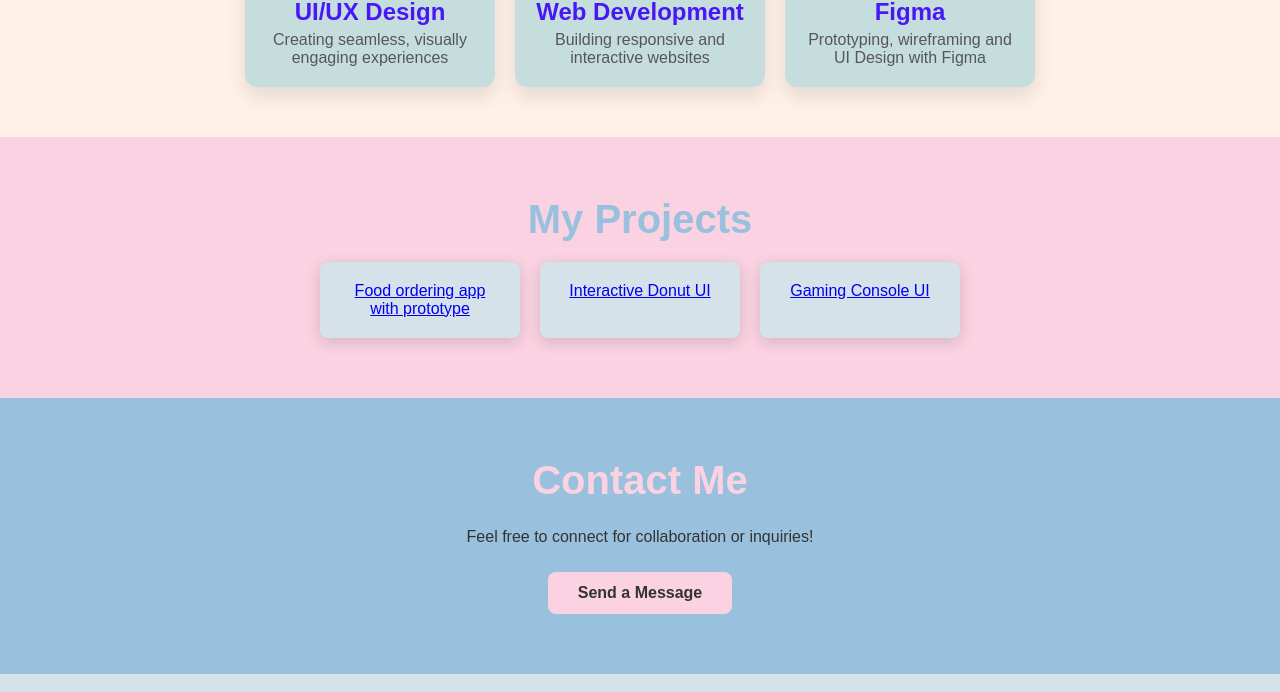
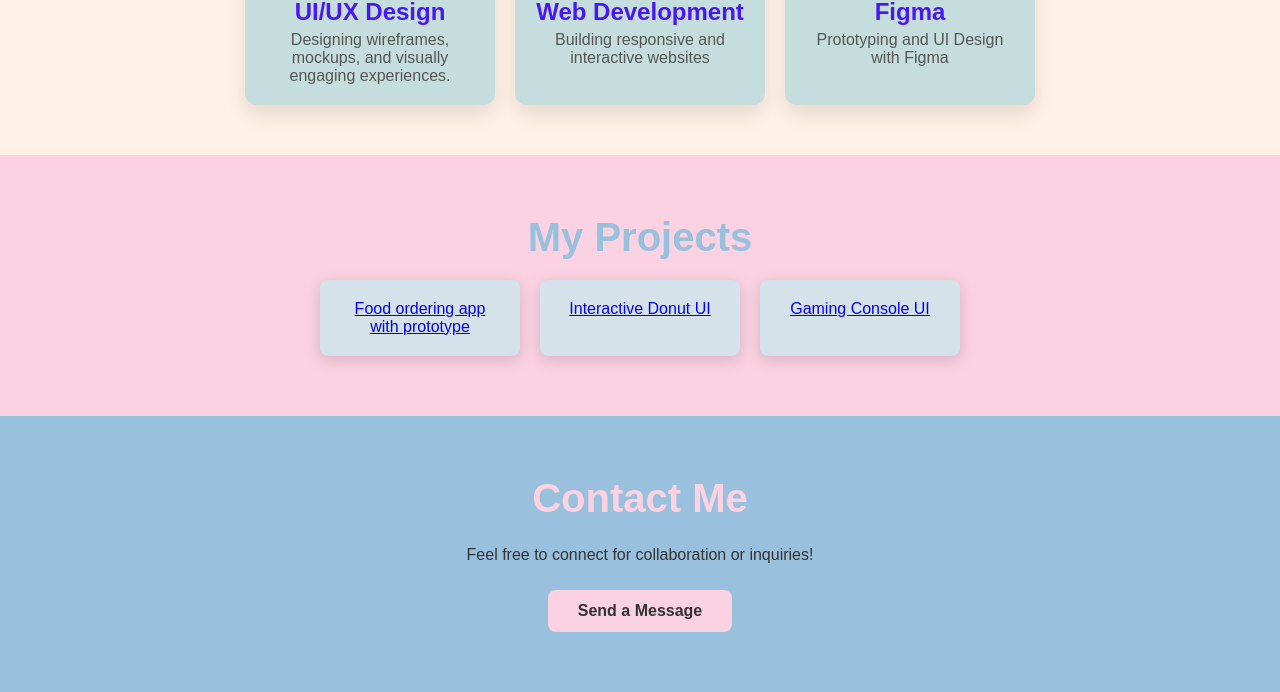
Before and after one commit to anurangwani/portfolio, a plain HTML site: page index.html in a window 1280 px wide. Shown: the part 1456-2148 px from the top of the page. Drawn offline with Linux system fonts and the light colour scheme.

Commit message:
Update index.html

```diff
--- a/index.html
+++ b/index.html
@@ -50,7 +50,7 @@
           <img src="ui-ux.svg" alt="UI/UX" />
         </div>
         <h3>UI/UX Design</h3>
-        <p>Creating seamless, visually engaging experiences</p>
+        <p>Designing wireframes, mockups, and visually engaging experiences.</p>
       </div>
       <div class="skill-card">
         <div class="skill-icon">
@@ -64,7 +64,7 @@
           <img src="figma.svg" alt="Figma" />
         </div>
         <h3>Figma</h3>
-        <p>Prototyping, wireframing and UI Design with Figma</p>
+        <p>Prototyping and UI Design with Figma</p>
       </div>
     </div>
   </section>
```
